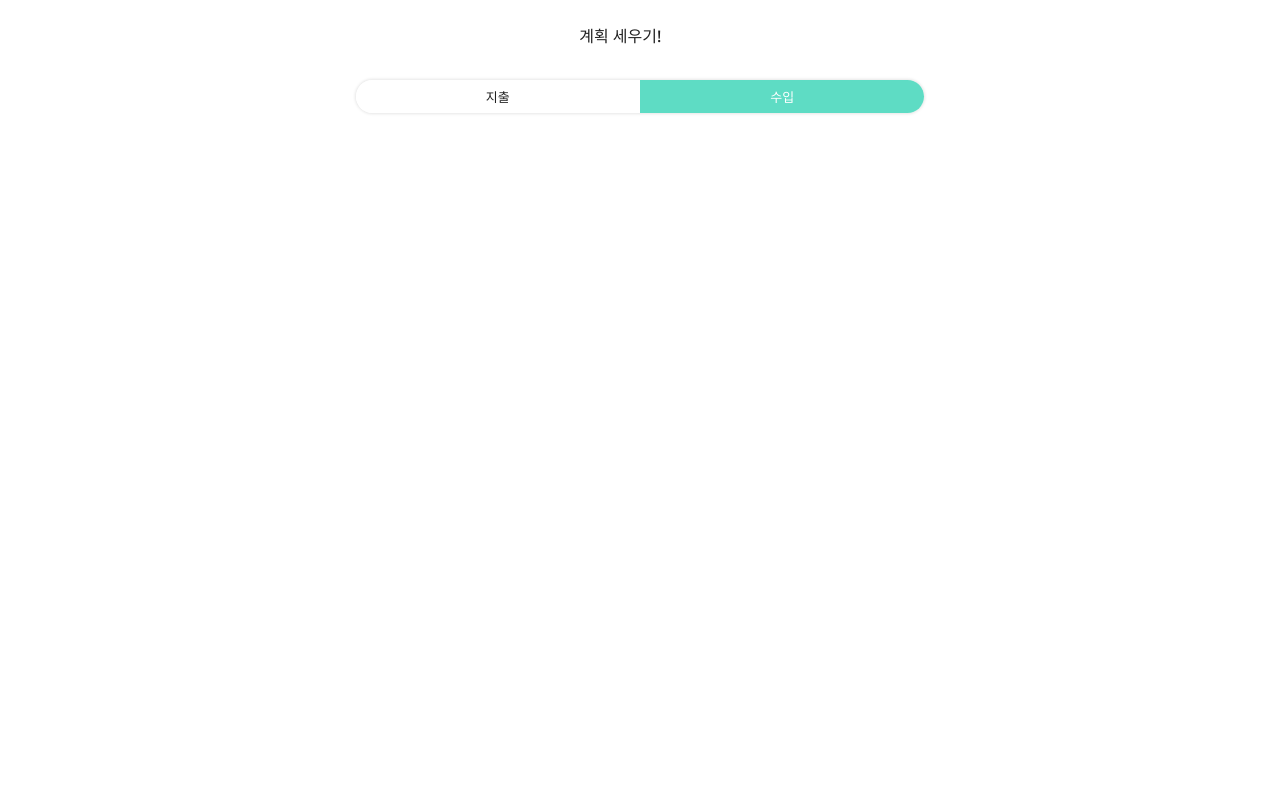
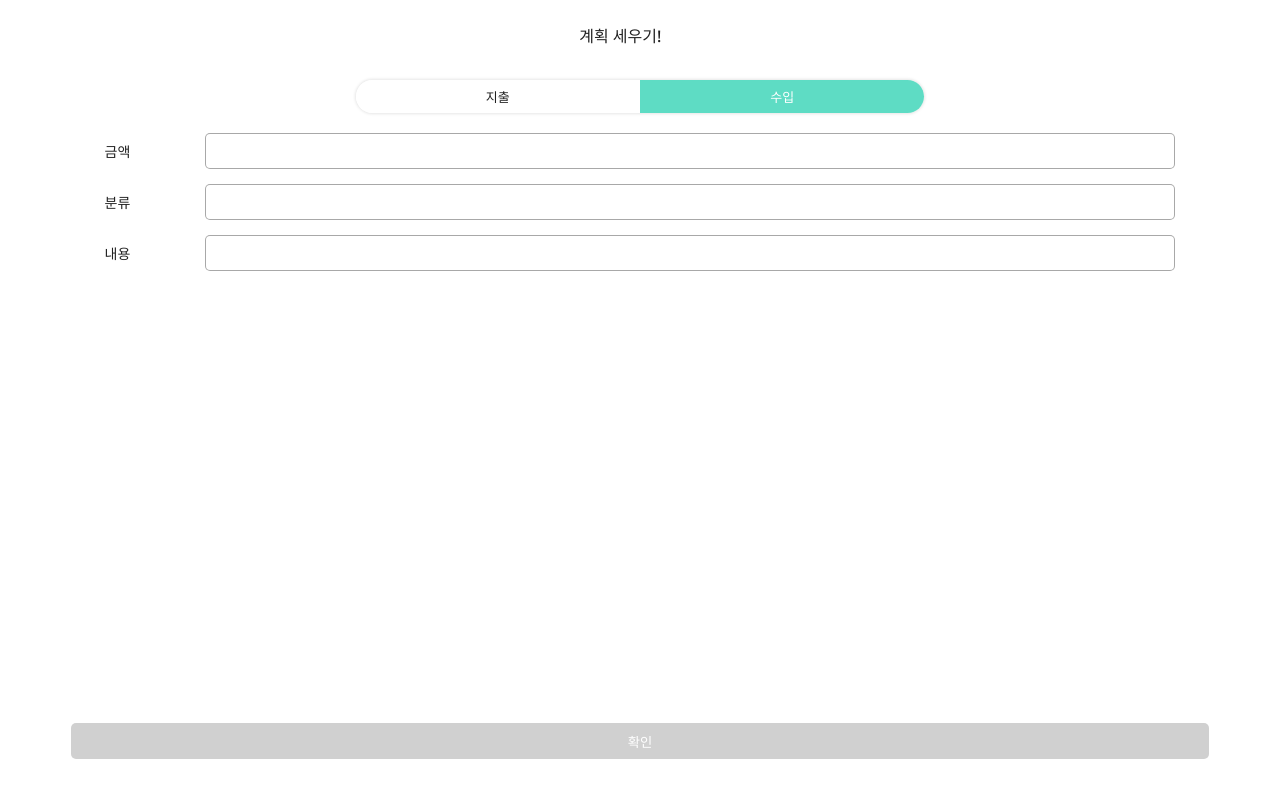
Before and after one commit to pinny2024/pinny-client-react, a React (Create React App) app: page /income/post in a window 1280 px wide. Built offline with nearby package versions, Linux system fonts and the light colour scheme; some icons are missing.

Commit message:
Feat: 수입 기록 페이지 InputData 컴포넌트 추가

```diff
--- a/src/pages/income-post.jsx
+++ b/src/pages/income-post.jsx
@@ -1,12 +1,14 @@
 import React from "react";
 import Header from "../componets/comm/header";
 import SelectBtn from "../componets/income-expend/select-btn";
+import InputData from "../componets/income-expend/input-data";
 
 const ExpendPost = () => {
     return(
         <div>
           <Header text="계획 세우기!"/>
           <SelectBtn/>
+          <InputData/>
         </div>
     )
 }
```
